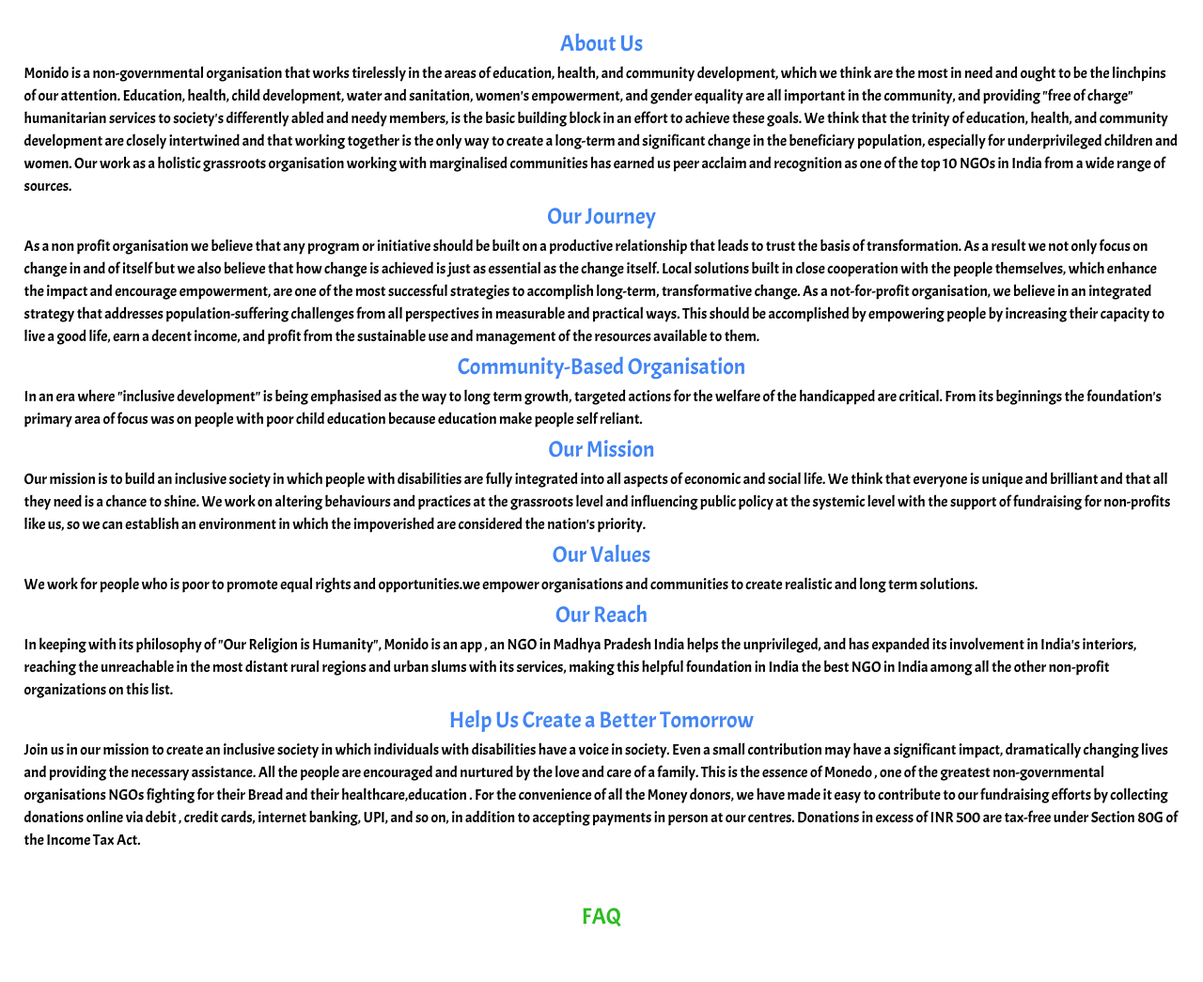
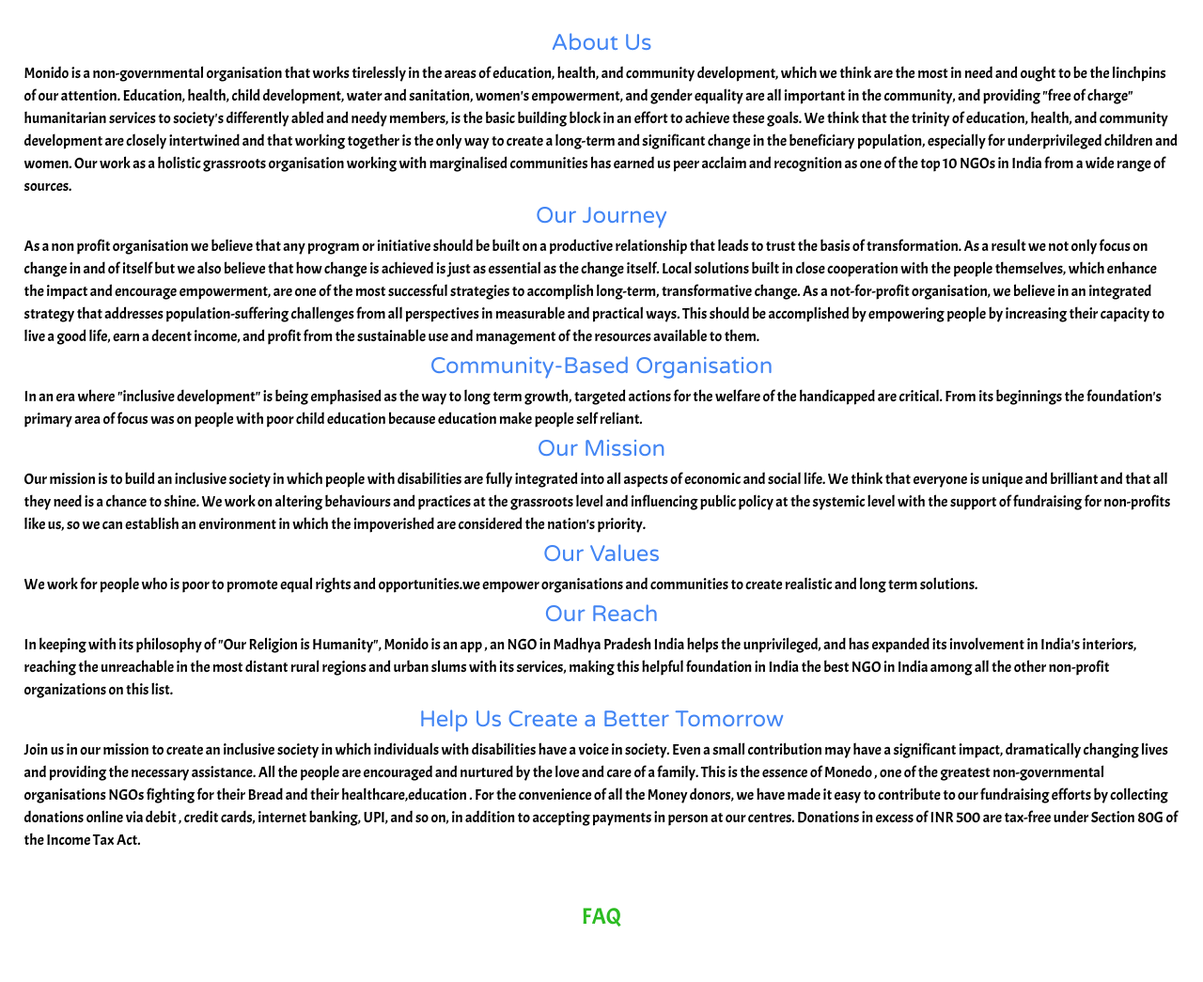
Before and after one commit to R-lab37/monedo.github.io, a plain HTML site: page index.html in a window 1280 px wide. Shown: the top 1045 px of the page at 94% size. Drawn offline with nearby package versions, Linux system fonts and the light colour scheme; a web font is replaced by a local one.

Commit message:
Update style.css

```diff
--- a/style.css
+++ b/style.css
@@ -2,7 +2,7 @@
 h5{
     color: #4285F4;
     text-shadow: #dcc7dc;
-    font-family: 'Acme', sans-serif;
+   font-family: 'Varela Round', sans-serif;
     font-size: x-large;
     margin: 2px;
     text-align: center;
```
